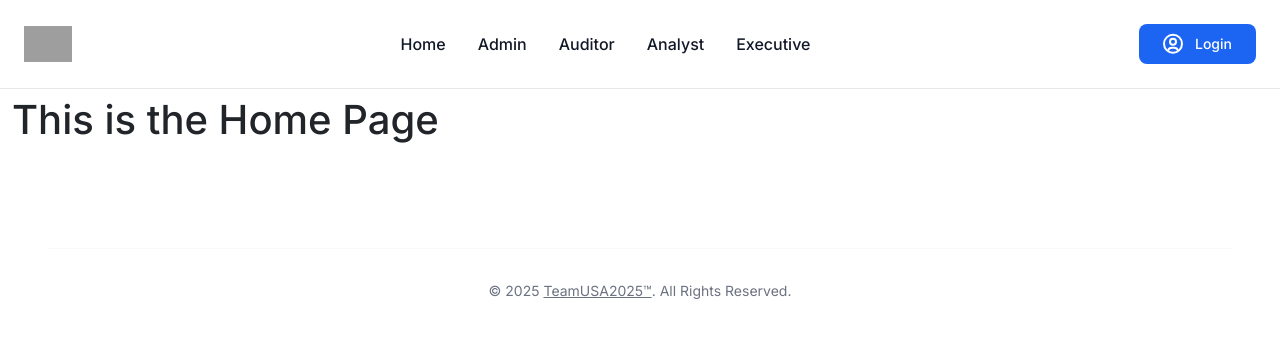
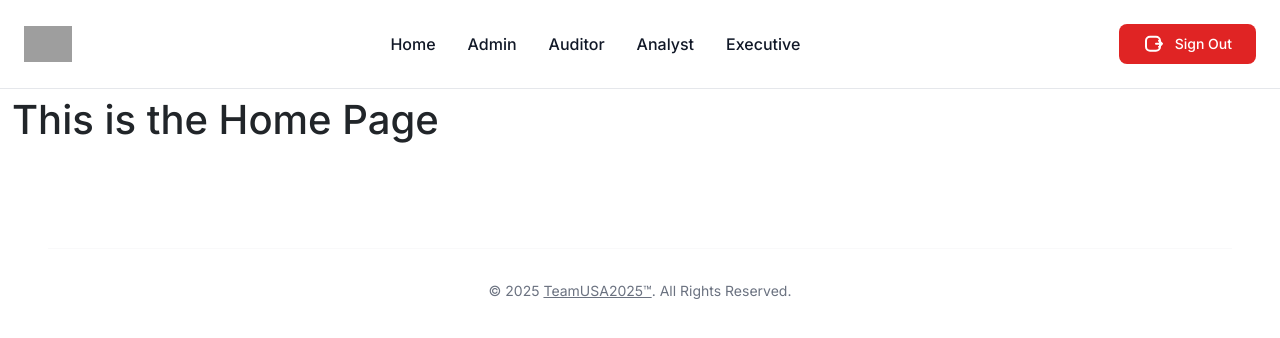
Before and after one commit to teamusa2025/teamusa2025-project, a Next.js app: page / in a window 1280 px wide. Shown: the top 338 px of the page. Built offline with nearby package versions, Linux system fonts and the light colour scheme; no server answers; sample sign-in values are in the browser's storage; grey boxes are pictures that could not be loaded.

Commit message:
added sign out button when logged in

```diff
--- a/src/components/Navbar.tsx
+++ b/src/components/Navbar.tsx
@@ -2,7 +2,7 @@
 
 'use client';
 
-import { useSession } from 'next-auth/react';
+import { signOut, useSession } from 'next-auth/react';
 import { usePathname } from 'next/navigation';
 import { useState } from 'react';
 
@@ -72,7 +72,36 @@ const NavBar: React.FC = () => {
 
         {/* Get Started Button */}
         <div className="flex items-center space-x-3">
-          <div className="flex items-center space-x-2">
+          {/* Authentication Buttons */}
+          <div className="flex items-center space-x-3">
+            {session ? (
+              <button
+                type="button"
+                onClick={() => signOut()}
+                className="flex items-center space-x-2 rounded-lg bg-red-600 px-4 py-2 text-center text-sm
+              font-medium text-white hover:bg-red-800 focus:outline-none focus:ring-4
+              focus:ring-red-300 dark:bg-red-600 dark:hover:bg-red-700 dark:focus:ring-red-800"
+              >
+                <svg
+                  className="text-white-800 size-6 dark:text-white"
+                  aria-hidden="true"
+                  xmlns="http://www.w3.org/2000/svg"
+                  width="24"
+                  height="24"
+                  fill="none"
+                  viewBox="2 0.25 24 24"
+                >
+                  <path
+                    stroke="currentColor"
+                    strokeLinecap="round"
+                    strokeLinejoin="round"
+                    strokeWidth="2"
+                    d="M15 12h6m0 0-3-3m3 3-3 3M9 5h6a4 4 0 0 1 4 4v6a4 4 0 0 1-4 4H9a4 4 0 0 1-4-4V9a4 4 0 0 1 4-4Z"
+                  />
+                </svg>
+                <span>Sign Out</span>
+              </button>
+            ) : (
               <a href="/auth/signin" className="no-underline">
                 <button
                   type="button"
@@ -101,6 +130,7 @@ const NavBar: React.FC = () => {
                   <span>Login</span>
                 </button>
               </a>
+            )}
           </div>
 
           {/* Mobile Menu Button */}
```
Lines whose indentation alone changed are shown as unchanged.
